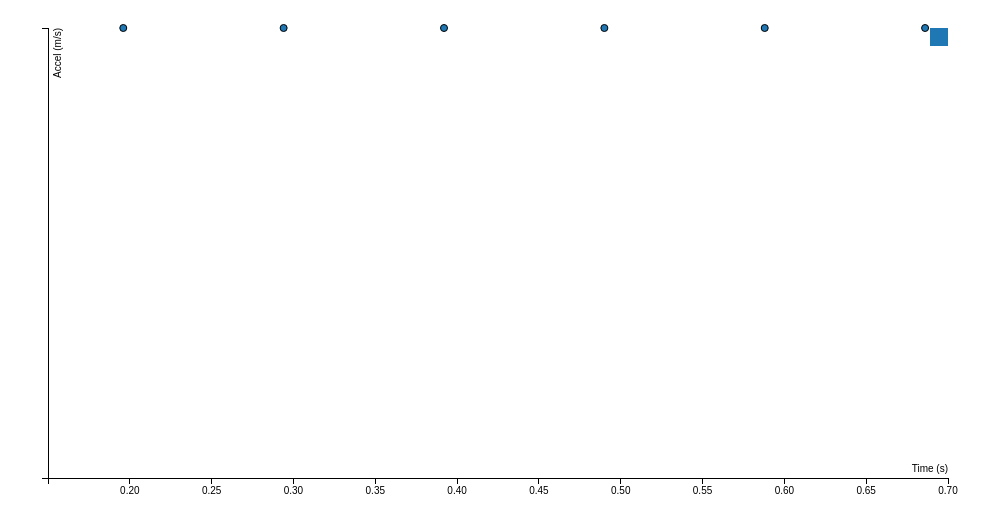
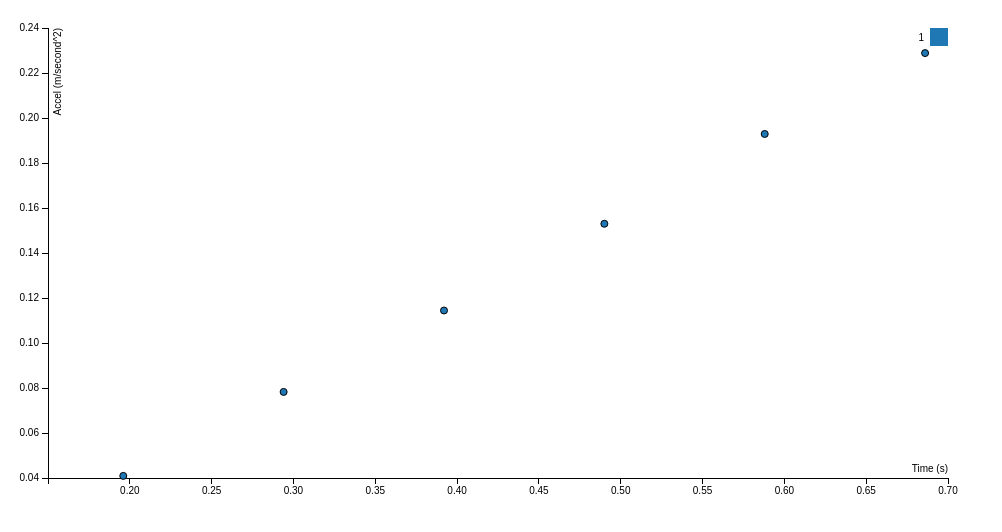
Before and after one commit to Hypolydian/Scatter-Plot, a plain HTML site: page index.html in a window 1280 px wide. Shown: the whole page, without its empty margins (0-1002 px from the left). Drawn offline with Linux system fonts and the light colour scheme.

Commit message:
Fixed Capitalization typo

```diff
--- a/index.html
+++ b/index.html
@@ -52,13 +52,15 @@ var svg = d3.select("body").append("svg")
     .attr("transform", "translate(" + margin.left + "," + margin.top + ")");
 
 d3.tsv("data.tsv", function(error, data) {
+  //alert(JSON.stringify(data));
+
   data.forEach(function(d) {
     d.Fgrav = +d.Fgrav;
-    d.accel = +d.accel;
+    d.Accel = +d.Accel;
   });
 
   x.domain(d3.extent(data, function(d) { return d.Fgrav; })).nice();
-  y.domain(d3.extent(data, function(d) { return d.accel; })).nice();
+  y.domain(d3.extent(data, function(d) { return d.Accel; })).nice();
 
   svg.append("g")
       .attr("class", "x axis")
@@ -80,7 +82,7 @@ d3.tsv("data.tsv", function(error, data) {
       .attr("y", 6)
       .attr("dy", ".71em")
       .style("text-anchor", "end")
-      .html("Accel (m/s<sup>2</sup>)")
+      .text("Accel (m/second^2)")
 
   svg.selectAll(".dot")
       .data(data)
@@ -88,8 +90,8 @@ d3.tsv("data.tsv", function(error, data) {
       .attr("class", "dot")
       .attr("r", 3.5)
       .attr("cx", function(d) { return x(d.Fgrav); })
-      .attr("cy", function(d) { return y(d.accel); })
-      .style("fill", function(d) { return color(d.species); });
+      .attr("cy", function(d) { return y(d.Accel); })
+      .style("fill", function(d) { return color(1); });
 
   var legend = svg.selectAll(".legend")
       .data(color.domain())
```
